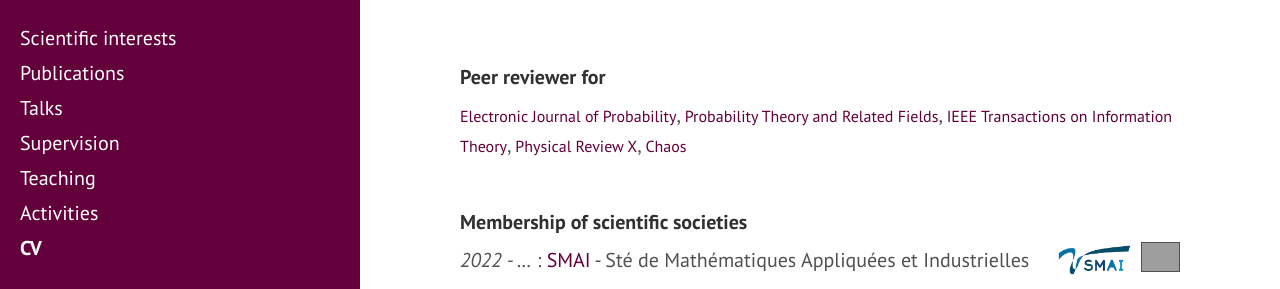
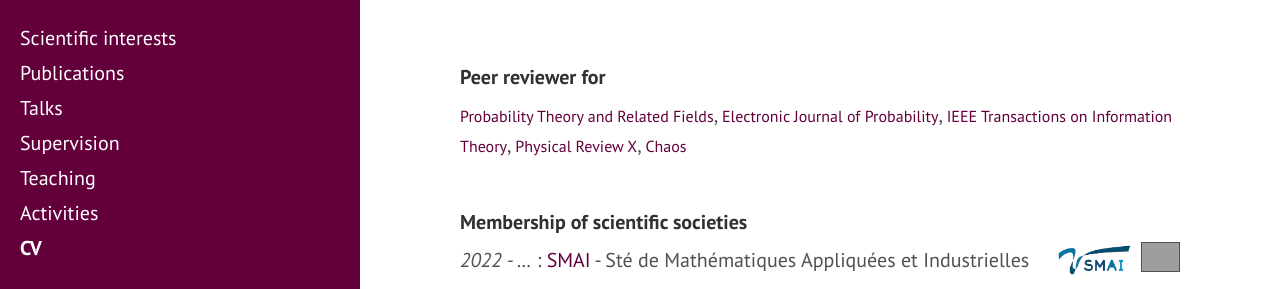
Before and after one commit to matteodachille/matteodachille.github.io, a Jekyll site: the page built from cv.md, in a window 1280 px wide and 900 px high, scrolled down 1141 px. Shown: the part 205-494 px from the top of the window. Built offline with Jekyll 4.4.1, drawn with Linux system fonts in a browser that asks for light colours; nearby versions of some CDN libraries; some web fonts are replaced; grey boxes are pictures that could not be loaded.

Commit message:
Fixed typos

```diff
--- a/cv.md
+++ b/cv.md
@@ -65,7 +65,7 @@ _18.02.18 - 04.03.18_: Banach Center, IMPAN, Warsaw, Poland
 
 #### Peer reviewer for
 
-[Electronic Journal of Probability](https://imstat.org/journals-and-publications/electronic-journal-of-probability/){:target="\_blank"}{:style="font-size: 16px" }, [Probability Theory and Related Fields](https://www.springer.com/journal/440){:target="\_blank"}{:style="font-size: 16px" }, [IEEE Transactions on Information Theory](https://ieeexplore.ieee.org/xpl/RecentIssue.jsp?punumber=18){:target="\_blank"}{:style="font-size: 16px" }, [Physical Review X](https://journals.aps.org/prx/){:target="\_blank"}{:style="font-size: 16px" }, [Chaos](https://aip.scitation.org/journal/cha){:target="\_blank"}{:style="font-size: 16px" }  <!--<img style="max-height:30px; position: relative; float:right; top: 30%; transform: translateY(-10%); margin:0px; border-radius: 0px;border: solid .05em;" src="../assets/flag_US.png"/>&nbsp;-->
+[Probability Theory and Related Fields](https://www.springer.com/journal/440){:target="\_blank"}{:style="font-size: 16px" }, [Electronic Journal of Probability](https://imstat.org/journals-and-publications/electronic-journal-of-probability/){:target="\_blank"}{:style="font-size: 16px" }, [IEEE Transactions on Information Theory](https://ieeexplore.ieee.org/xpl/RecentIssue.jsp?punumber=18){:target="\_blank"}{:style="font-size: 16px" }, [Physical Review X](https://journals.aps.org/prx/){:target="\_blank"}{:style="font-size: 16px" }, [Chaos](https://aip.scitation.org/journal/cha){:target="\_blank"}{:style="font-size: 16px" }  <!--<img style="max-height:30px; position: relative; float:right; top: 30%; transform: translateY(-10%); margin:0px; border-radius: 0px;border: solid .05em;" src="../assets/flag_US.png"/>&nbsp;-->
 <!--
 <a href="https://www.ieee.org/" target="_blank"> <img style="max-height:30px; position: relative; float:right; top: 30%; margin:0px; border-radius: 0px; padding-right:10px;" src="../assets/logo_IEEE.jpeg"></a>&nbsp; <a href="https://www.aps.org/" target="_blank"> <img style="max-height:30px; position: relative; float:right; top: 50%; margin:0px; border-radius: 0px; padding-right:10px;" src="../assets/logo_APS.png"></a>&nbsp; <a href="https://imstat.org/" target="_blank"> <img style="max-height:30px; position: relative; float:right; top: 30%; margin:0px; border-radius: 0px; padding-right:10px;" src="../assets/logo_IMS.png"></a>&nbsp; <a href="https://www.aip.org/" target="_blank"> <img style="max-height:30px; position: relative; float:right; top: 30%; margin:0px; border-radius: 0px; padding-right:10px;" src="../assets/logo_AIP.png"></a>
 -->
```
